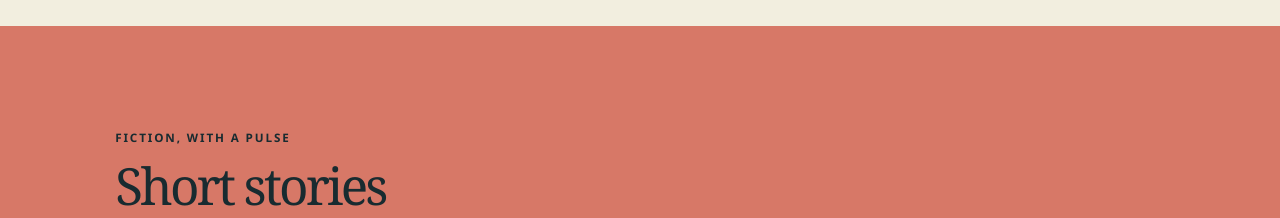
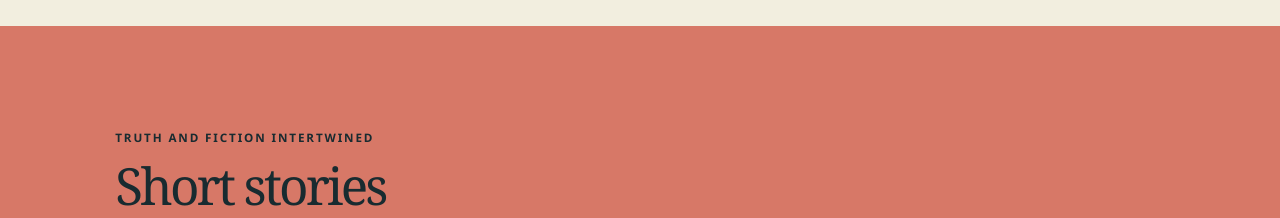
Before and after one commit to BofaMpama/soferbox, a SvelteKit app: page / in a window 1280 px wide. Shown: the part 2160-2378 px from the top of the page. Built offline with nearby package versions, Linux system fonts and the light colour scheme.

Commit message:
stoires subtext changed on homepage

```diff
--- a/src/routes/+page.svelte
+++ b/src/routes/+page.svelte
@@ -116,7 +116,7 @@
 
 <section class="stories-section">
 	<div class="section-heading">
-		<p class="section-kicker">Fiction, with a pulse</p>
+		<p class="section-kicker">Truth and fiction intertwined</p>
 		<h2>Short stories I’ve been writing…</h2>
 		<a class="text-link" href="/writings/stories" data-sveltekit-preload-data="tap"
 			>See every story <span aria-hidden="true">→</span></a
```
